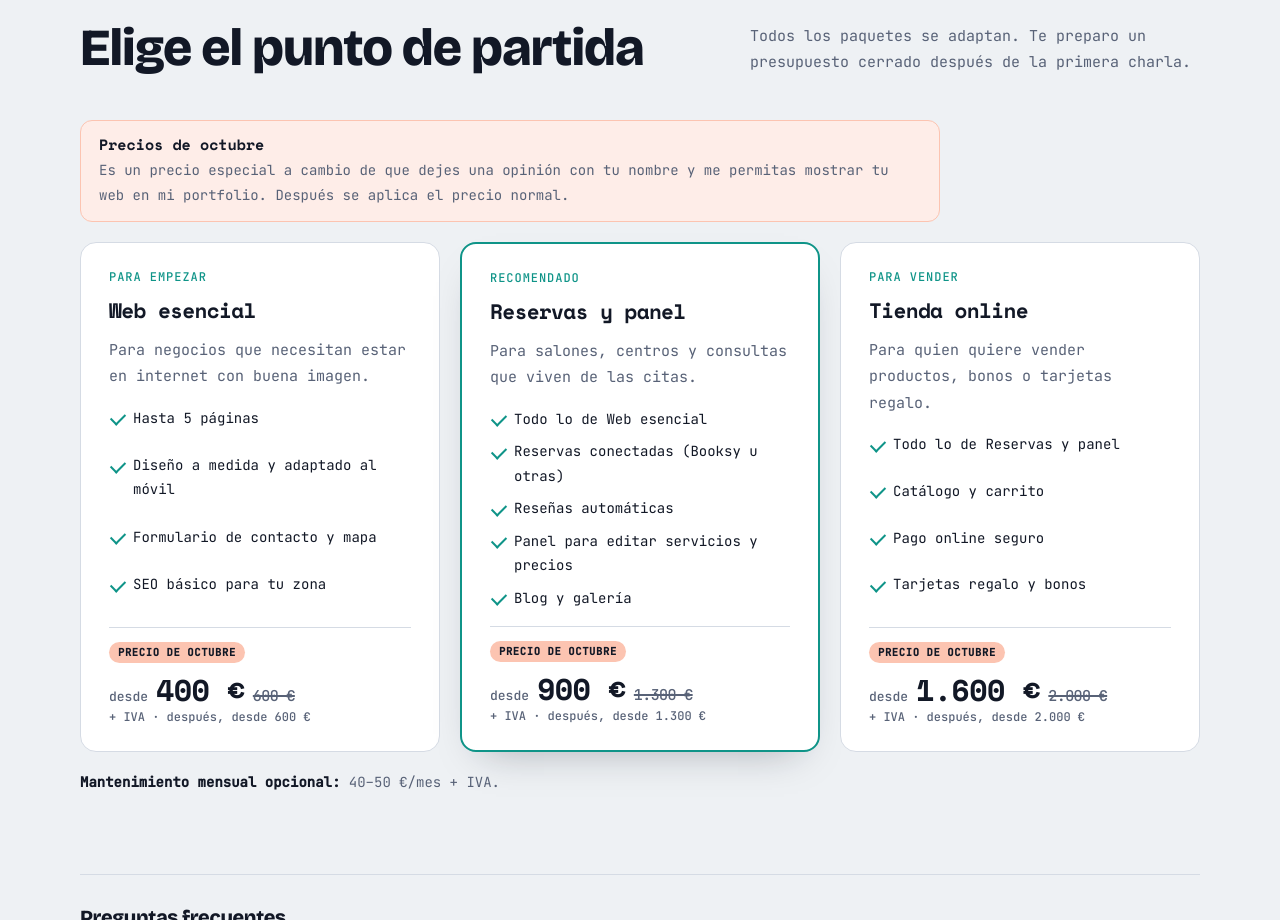
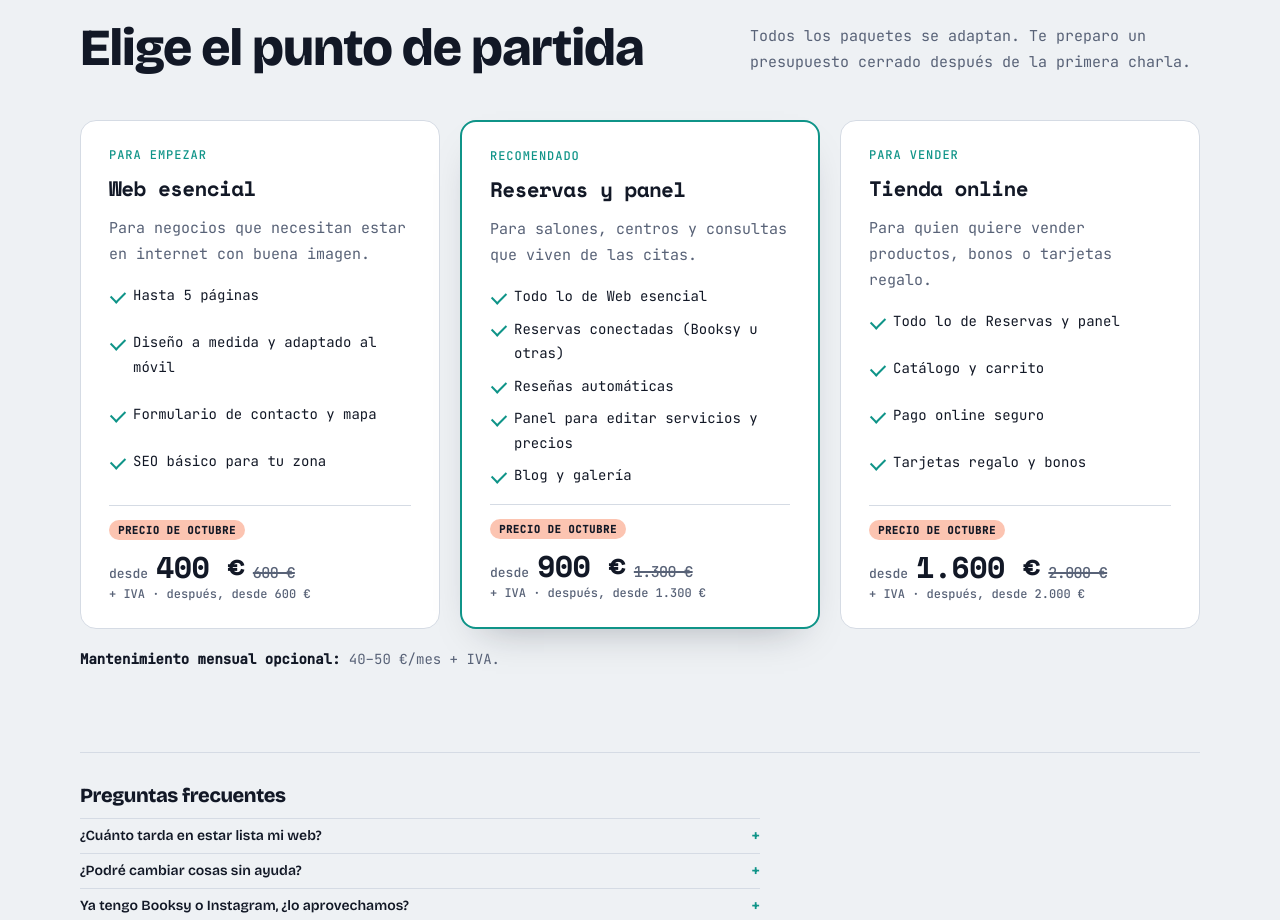
Before and after one commit to cibanez93/Portfolio-Claudia, a plain HTML site: page index.html in a window 1280 px wide. Shown: the part 3380-4300 px from the top of the page. Drawn offline with nearby package versions, Linux system fonts and the light colour scheme.

Commit message:
quitar aviso de precios del mes

```diff
--- a/index.html
+++ b/index.html
@@ -742,10 +742,6 @@ async function opinionesBooksy() {
       <h2>Elige el punto de partida</h2>
       <p>Todos los paquetes se adaptan. Te preparo un presupuesto cerrado después de la primera charla.</p>
     </div>
-    <div class="launch-note">
-      <b>Precios de <span class="mes">octubre</span></b>
-      <span>Es un precio especial a cambio de que dejes una opinión con tu nombre y me permitas mostrar tu web en mi portfolio. Después se aplica el precio normal.</span>
-    </div>
     <div class="packs">
       <article class="pack">
         <span class="label">Para empezar</span>
```
